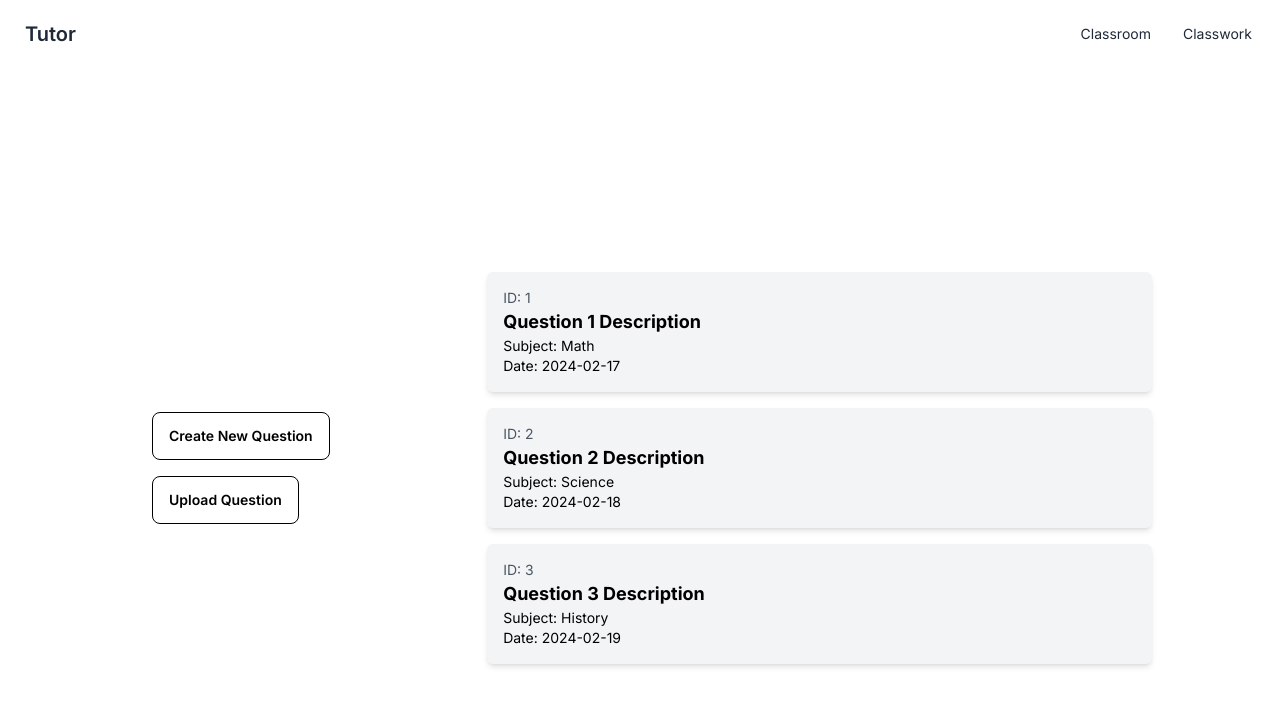
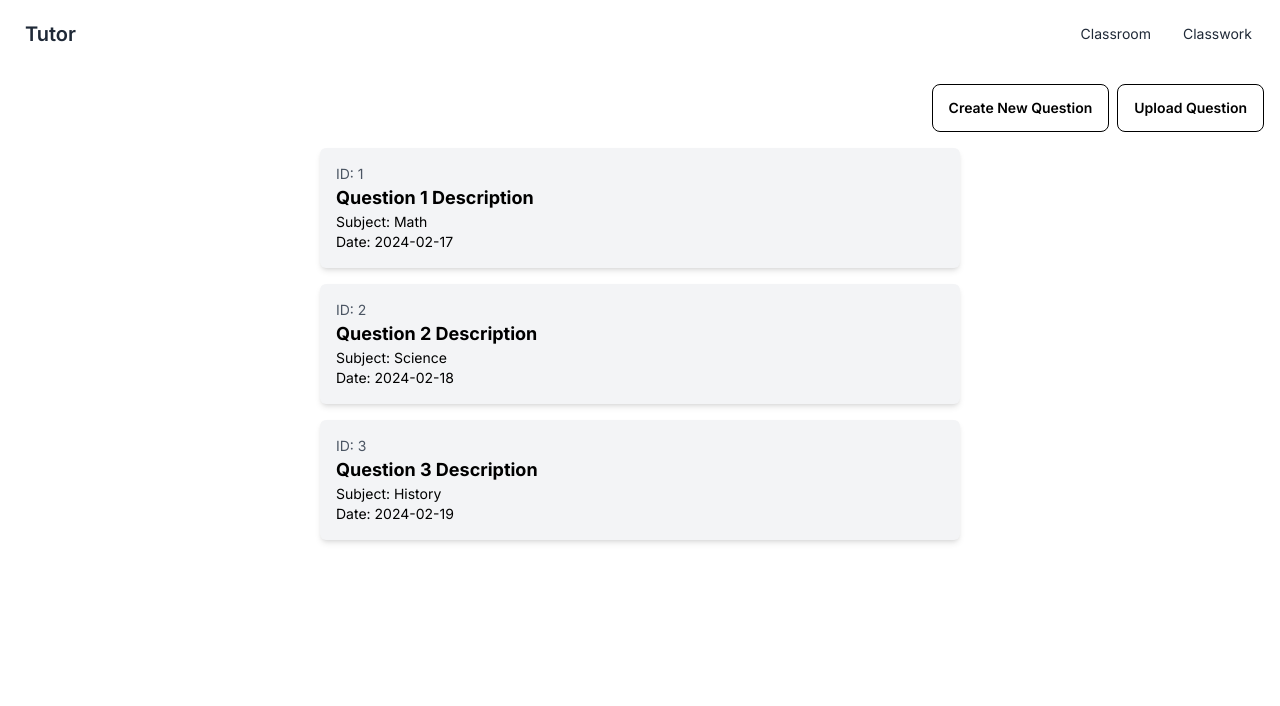
Before and after one commit to ignite312/DU_E_BDY, a Next.js app in the folder frontend/: page /classwork in a window 1280 px wide. Shown: the top 706 px of the page. Built offline with nearby package versions, Linux system fonts and the light colour scheme.

Commit message:
added some frontend

```diff
--- a/frontend/app/classwork/page.js
+++ b/frontend/app/classwork/page.js
@@ -1,32 +1,28 @@
-'use client'
-import React, { useState } from "react";
-import 'katex/dist/katex.min.css';
+import React from "react";
 import Link from 'next/link';
-
 
 export default function Classwork() {
     return (
-        <div className="bg-white text-black flex justify-center items-center h-screen">
-            <div className="flex flex-col md:flex-row items-center w-full md:w-4/5">
-            <ul className="menu menu-horizontal mb-4 md:mb-0 flex">
-    <li className="mr-2 flex-grow">
+        <div className="bg-white text-black flex flex-col h-screen">
+            <div className="flex justify-end p-4">
+                <div>
                     <Link href="/classwork/createnew">
-            <div className="btn btn-outline text-black w-full border border-black flex justify-center items-center">
+                        <div className="btn btn-outline text-black">
                             Create New Question
                         </div>
                     </Link>
-    </li>
-    <li className="flex-grow">
+                </div>
+                <div className="ml-2">
                     <Link href="/classwork/upload">
-            <div className="btn btn-outline text-black w-full border border-black flex justify-center items-center">
+                        <div className="btn btn-outline text-black">
                             Upload Question
                         </div>
                     </Link>
-    </li>
-</ul>
+                </div>
+            </div>
 
-
-                <div className="questions-container w-full md:w-3/4">
+            <div className="flex justify-center  flex-1">
+                <div className="w-1/2">
                     <ul className="questions-list space-y-4">
                         <li>
                             <div className="bg-gray-100 p-4 rounded-md shadow-md">
--- a/frontend/app/preview/preview.js
+++ /dev/null
@@ -1,20 +0,0 @@
-'use client'
-// Preview.js
-import React from "react";
-
-export default function Preview({ questions }) {
-    if (!questions || !questions.results) {
-        return <div>No questions to display</div>;
-    }
-
-    return (
-        <div>
-            <h1>Preview</h1>
-            <ul>
-                {questions.results.split("\n\n").map((question, index) => (
-                    <li key={index}>{question}</li>
-                ))}
-            </ul>
-        </div>
-    );
-}
```
Lines whose indentation alone changed are shown as unchanged.
